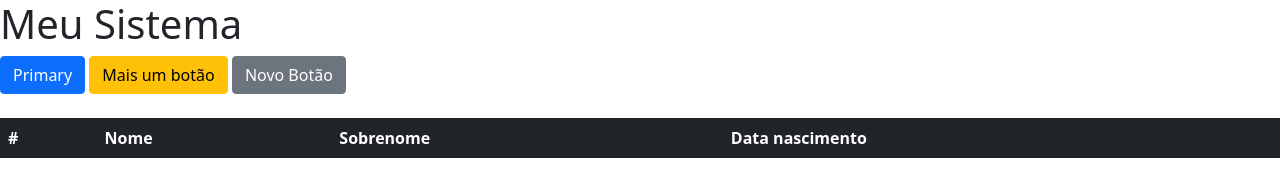
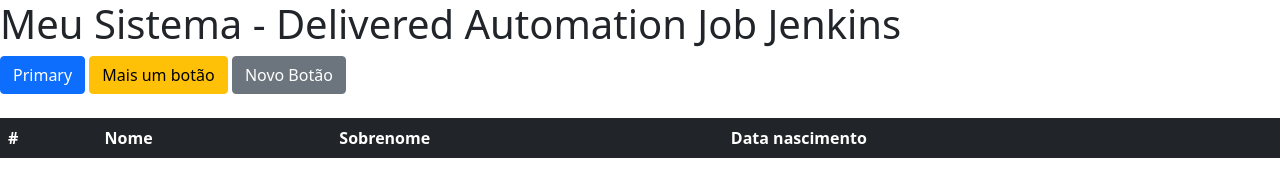
Before and after one commit to RobertoGioy/devops_gioy, a plain HTML site: page index.html in a window 1280 px wide. Drawn offline with Linux system fonts and the light colour scheme.

Commit message:
alteracao do title

```diff
--- a/index.html
+++ b/index.html
@@ -8,7 +8,7 @@
     <link rel="stylesheet" href="bootstrap.min.css">
 </head>
 <body>
-    <h1>Meu Sistema</h1>
+    <h1>Meu Sistema - Delivered Automation Job Jenkins</h1>
     <button id="btnAdicionar" type="button" class="btn btn-primary">Primary</button>
     <button id="btnMaisUmBotao" type="button" class="btn btn-warning">Mais um botão</button>
     <button id="btnNovoBotao" type="button" class="btn btn-secondary">Novo Botão</button>
```
